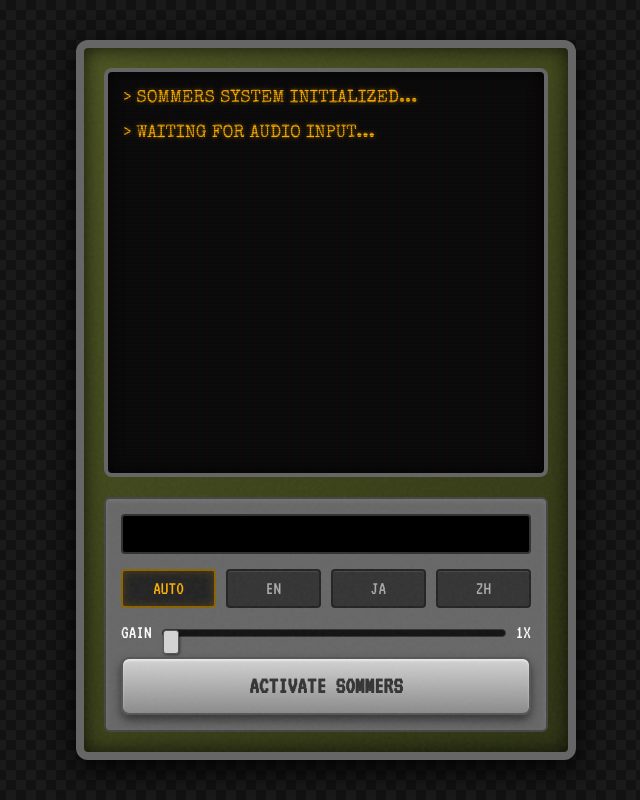
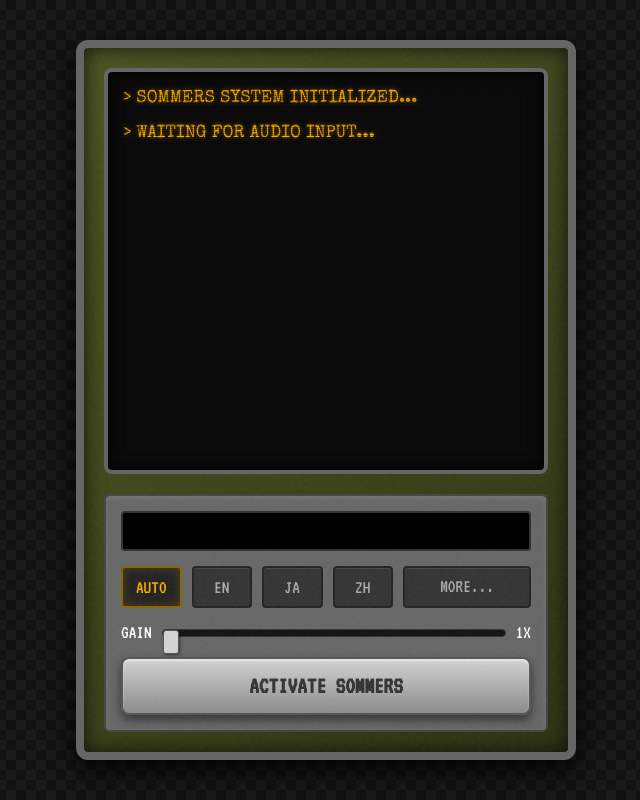
Before and after one commit to digilogd-cmd/Somers-Live-Translator, a Next.js app: page / in a window 1280 px wide. Shown: the whole page, without its empty margins (314-954 px from the left). Built offline with nearby package versions, Linux system fonts and the light colour scheme.

Commit message:
feat: UX improvements (Auto-scroll, Dropdown for all languages, Continuous subtitle lines)

```diff
--- a/src/app/globals.css
+++ b/src/app/globals.css
@@ -169,6 +169,17 @@ body {
   box-shadow: inset 0 0 10px rgba(255, 176, 0, 0.2);
 }
 
+.lang-dropdown {
+  appearance: none;
+  text-align: center;
+  flex: 0.5; /* Slightly smaller than regular buttons */
+}
+.lang-dropdown option {
+  background: #222;
+  color: #fff;
+  font-family: 'Arial', sans-serif;
+}
+
 /* Slider for Booster */
 .booster-container {
   display: flex;
--- a/src/app/page.js
+++ b/src/app/page.js
@@ -1,7 +1,49 @@
 "use client";
 
-import { useState, useEffect } from 'react';
+import { useState, useEffect, useRef } from 'react';
 import { useGeminiLive } from '@/hooks/useGeminiLive';
+
+const SUPPORTED_LANGUAGES = [
+  { code: 'ar', name: 'Arabic' },
+  { code: 'bn', name: 'Bengali' },
+  { code: 'bg', name: 'Bulgarian' },
+  { code: 'zh-Hans', name: 'Chinese (Simp)' },
+  { code: 'zh-Hant', name: 'Chinese (Trad)' },
+  { code: 'hr', name: 'Croatian' },
+  { code: 'cs', name: 'Czech' },
+  { code: 'da', name: 'Danish' },
+  { code: 'nl', name: 'Dutch' },
+  { code: 'en', name: 'English' },
+  { code: 'et', name: 'Estonian' },
+  { code: 'fi', name: 'Finnish' },
+  { code: 'fr', name: 'French' },
+  { code: 'de', name: 'German' },
+  { code: 'el', name: 'Greek' },
+  { code: 'he', name: 'Hebrew' },
+  { code: 'hi', name: 'Hindi' },
+  { code: 'hu', name: 'Hungarian' },
+  { code: 'id', name: 'Indonesian' },
+  { code: 'it', name: 'Italian' },
+  { code: 'ja', name: 'Japanese' },
+  { code: 'ko', name: 'Korean' },
+  { code: 'lv', name: 'Latvian' },
+  { code: 'lt', name: 'Lithuanian' },
+  { code: 'no', name: 'Norwegian' },
+  { code: 'pl', name: 'Polish' },
+  { code: 'pt', name: 'Portuguese' },
+  { code: 'ro', name: 'Romanian' },
+  { code: 'ru', name: 'Russian' },
+  { code: 'sr', name: 'Serbian' },
+  { code: 'sk', name: 'Slovak' },
+  { code: 'sl', name: 'Slovenian' },
+  { code: 'es', name: 'Spanish' },
+  { code: 'sw', name: 'Swahili' },
+  { code: 'sv', name: 'Swedish' },
+  { code: 'th', name: 'Thai' },
+  { code: 'tr', name: 'Turkish' },
+  { code: 'uk', name: 'Ukrainian' },
+  { code: 'vi', name: 'Vietnamese' }
+];
 
 export default function Home() {
   const { isConnected, subtitles: hookSubtitles, startListening, stopListening, updateBoostLevel } = useGeminiLive();
@@ -12,6 +54,8 @@ export default function Home() {
     "WAITING FOR AUDIO INPUT..."
   ]);
   const [audioLevel, setAudioLevel] = useState(0);
+
+  const messagesEndRef = useRef(null);
 
   // Sync hook subtitles
   useEffect(() => {
@@ -24,6 +68,11 @@ export default function Home() {
   useEffect(() => {
     updateBoostLevel(boostLevel);
   }, [boostLevel, updateBoostLevel]);
+
+  // Auto-scroll to bottom
+  useEffect(() => {
+    messagesEndRef.current?.scrollIntoView({ behavior: 'smooth' });
+  }, [subtitles]);
 
   const toggleListen = () => {
     if (!isConnected) {
@@ -54,6 +103,7 @@ export default function Home() {
             {`> ${text}`}
           </div>
         ))}
+        <div ref={messagesEndRef} />
       </div>
 
       {/* Control Panel */}
@@ -74,6 +124,20 @@ export default function Home() {
               {lang}
             </button>
           ))}
+          <select
+            className={`radio-btn lang-dropdown ${!['AUTO', 'EN', 'JA', 'ZH'].includes(language) ? 'active' : ''}`}
+            value={!['AUTO', 'EN', 'JA', 'ZH'].includes(language) ? language : ''}
+            onChange={(e) => {
+              if (e.target.value) setLanguage(e.target.value);
+            }}
+          >
+            <option value="" disabled>MORE...</option>
+            {SUPPORTED_LANGUAGES.map(lang => (
+              <option key={lang.code} value={lang.code}>
+                {lang.name}
+              </option>
+            ))}
+          </select>
         </div>
 
         {/* Booster Slider */}
--- a/src/hooks/useGeminiLive.js
+++ b/src/hooks/useGeminiLive.js
@@ -122,7 +122,7 @@ export function useGeminiLive() {
           'JA': 'ja',
           'ZH': 'zh-Hans'
         };
-        const targetCode = langMap[targetLanguage] || 'ko';
+        const targetCode = langMap[targetLanguage] || targetLanguage;
 
         const setupMessage = {
           setup: {
@@ -168,7 +168,29 @@ export function useGeminiLive() {
 
             // Handle Transcriptions for subtitles
             if (content.outputTranscription && content.outputTranscription.text) {
-              setSubtitles(prev => [...prev, content.outputTranscription.text].slice(-20));
+              setSubtitles(prev => {
+                const newArr = [...prev];
+                const newText = content.outputTranscription.text;
+
+                if (newArr.length === 0 || setupCompleteRef.current.turnJustCompleted) {
+                  newArr.push(newText);
+                  setupCompleteRef.current.turnJustCompleted = false;
+                } else {
+                  const lastStr = newArr[newArr.length - 1];
+                  if (newText.startsWith(lastStr)) {
+                    // Cumulative text update
+                    newArr[newArr.length - 1] = newText;
+                  } else {
+                    // Chunked text append
+                    newArr[newArr.length - 1] = lastStr + newText;
+                  }
+                }
+                return newArr.slice(-20);
+              });
+            }
+
+            if (content.turnComplete) {
+              setupCompleteRef.current.turnJustCompleted = true;
             }
 
             if (content.modelTurn?.parts) {
```
